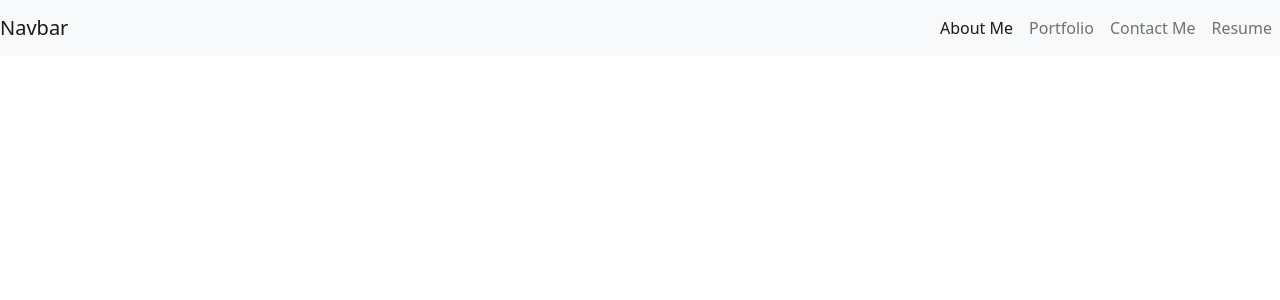
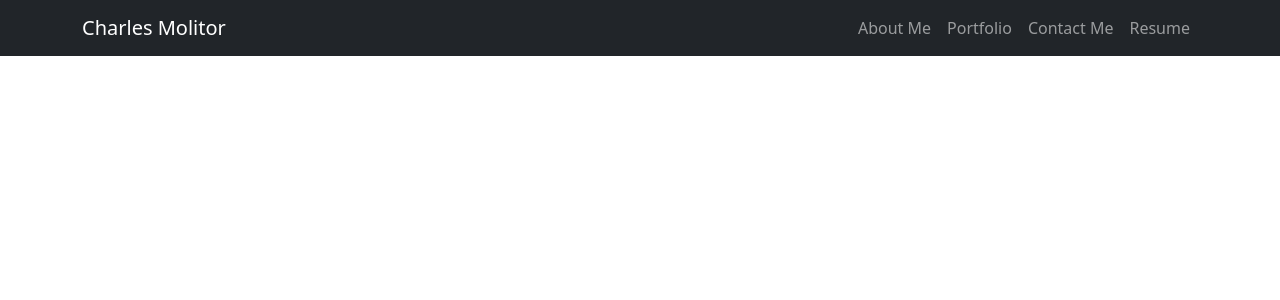
Before and after one commit to CMolitor96/react_portfolio, a React (Create React App) app: page / in a window 1280 px wide. Shown: the top 300 px of the page. Built offline with nearby package versions, Linux system fonts and the light colour scheme.

Commit message:
Deleted bootstrap navbar attempt and used react bootstrap navbar instead

```diff
--- a/package.json
+++ b/package.json
@@ -8,6 +8,7 @@
     "@testing-library/user-event": "^13.5.0",
     "bootstrap": "^5.2.2",
     "react": "^18.2.0",
+    "react-bootstrap": "^2.5.0",
     "react-dom": "^18.2.0",
     "react-scripts": "5.0.1",
     "web-vitals": "^2.1.4"
--- a/src/App.js
+++ b/src/App.js
@@ -1,11 +1,12 @@
 import React from 'react';
 // import LandingPage from './components/mainpage';
-import Header from './components/header';
+// import Header from './components/header';
+import CollapsibleExample from './components/navbar';
 
 function App() {
   return (
     <div>
-      <Header />
+      <CollapsibleExample />
     </div>
   );
 }
--- a/src/components/header.js
+++ /dev/null
@@ -1,28 +0,0 @@
-import React, { useState } from 'react';
-
-function Header() {
-    const [hamburger, setHamburger] = useState(false);
-    const showHamburger = () => {
-        setHamburger(true);
-    };
-    const show = hamburger ? 'show' : "";
-
-    return (
-        <nav className="navbar navbar-expand-lg navbar-light bg-light">
-            <a className="navbar-brand" href="#navbar">Navbar</a>
-            <button className="navbar-toggler" onClick={showHamburger} type="button" data-toggle="collapse" data-target="#navbarNavAltMarkup" aria-controls="navbarNavAltMarkup" aria-expanded="false" aria-label="Toggle navigation">
-                <span className="navbar-toggler-icon"></span>
-            </button>
-            <div className={"collapse navbar-collapse " + show} id="navbarNavAltMarkup">
-                <div className="navbar-nav ms-auto">
-                    <a className="nav-item nav-link active" href="#about">About Me</a>
-                    <a className="nav-item nav-link" href="#portfolio">Portfolio</a>
-                    <a className="nav-item nav-link" href="#contact">Contact Me</a>
-                    <a className="nav-item nav-link" href="#resume">Resume</a>
-                </div>
-            </div>
-        </nav>
-    );
-}
-
-export default Header;
--- /dev/null
+++ b/src/components/navbar.js
@@ -0,0 +1,25 @@
+import React from 'react';
+import Container from 'react-bootstrap/Container';
+import Nav from 'react-bootstrap/Nav';
+import Navbar from 'react-bootstrap/Navbar';
+
+function CollapsibleExample() {
+  return (
+    <Navbar collapseOnSelect expand="lg" bg="dark" variant="dark">
+      <Container>
+        <Navbar.Brand href="#home">Charles Molitor</Navbar.Brand>
+        <Navbar.Toggle aria-controls="responsive-navbar-nav" />
+        <Navbar.Collapse id="responsive-navbar-nav">
+          <Nav className="ms-auto">
+            <Nav.Link href="#about">About Me</Nav.Link>
+            <Nav.Link href="#portfolio">Portfolio</Nav.Link>
+            <Nav.Link href="#contact">Contact Me</Nav.Link>
+            <Nav.Link href="#resume">Resume</Nav.Link>
+          </Nav>
+        </Navbar.Collapse>
+      </Container>
+    </Navbar>
+  );
+}
+
+export default CollapsibleExample;
```
Also changed, not shown: 1 other file (tests, documents, lock files or other folders).
